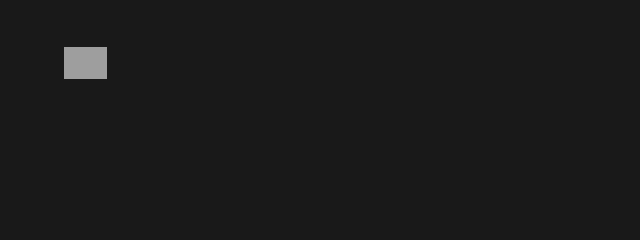
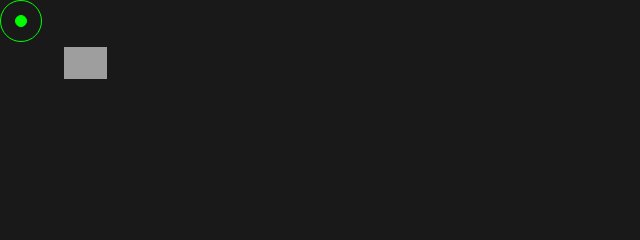
Before and after one commit to OnkarDeshmukh67/RoundTwo.github.io, a plain HTML site: page index.html in a window 1280 px wide. Shown: the top 240 px of the page, 0-640 px from the left. Drawn offline with Linux system fonts and the light colour scheme; grey boxes are pictures that could not be loaded; a web font is replaced by a local one.

Commit message:
Update styles.css

```diff
--- a/styles.css
+++ b/styles.css
@@ -4,6 +4,42 @@
 
   color: white;
   font-family: 'Port Lligat Sans', 'sans-serif';
+}
+
+/* CUSTOM CURSOR */
+
+.cursor{
+  position: absolute;
+  z-index: 999;
+
+  height: 40px;
+  width: 40px;
+
+  border: 1px solid rgba(0, 255, 0, 1);
+  border-radius: 50%;
+
+  transition-duration: 150ms;
+  transition-timing-function: ease;
+}
+
+.cursorGlow{
+  border-radius: 50%;
+  animation: cursorGlow 0.7s ease 0s 1 normal forwards;
+}
+
+.cursor2{
+  position: absolute;
+  z-index: 999;
+
+  border: 1px solid rgba(0, 255, 0, 1);
+  background-color: rgba(0, 255, 0, 1);
+  border-radius: 50%;
+
+  height: 10px;
+  width: 10px;;
+
+  top: 15px;
+  left: 15px;
 }
 
 
```
